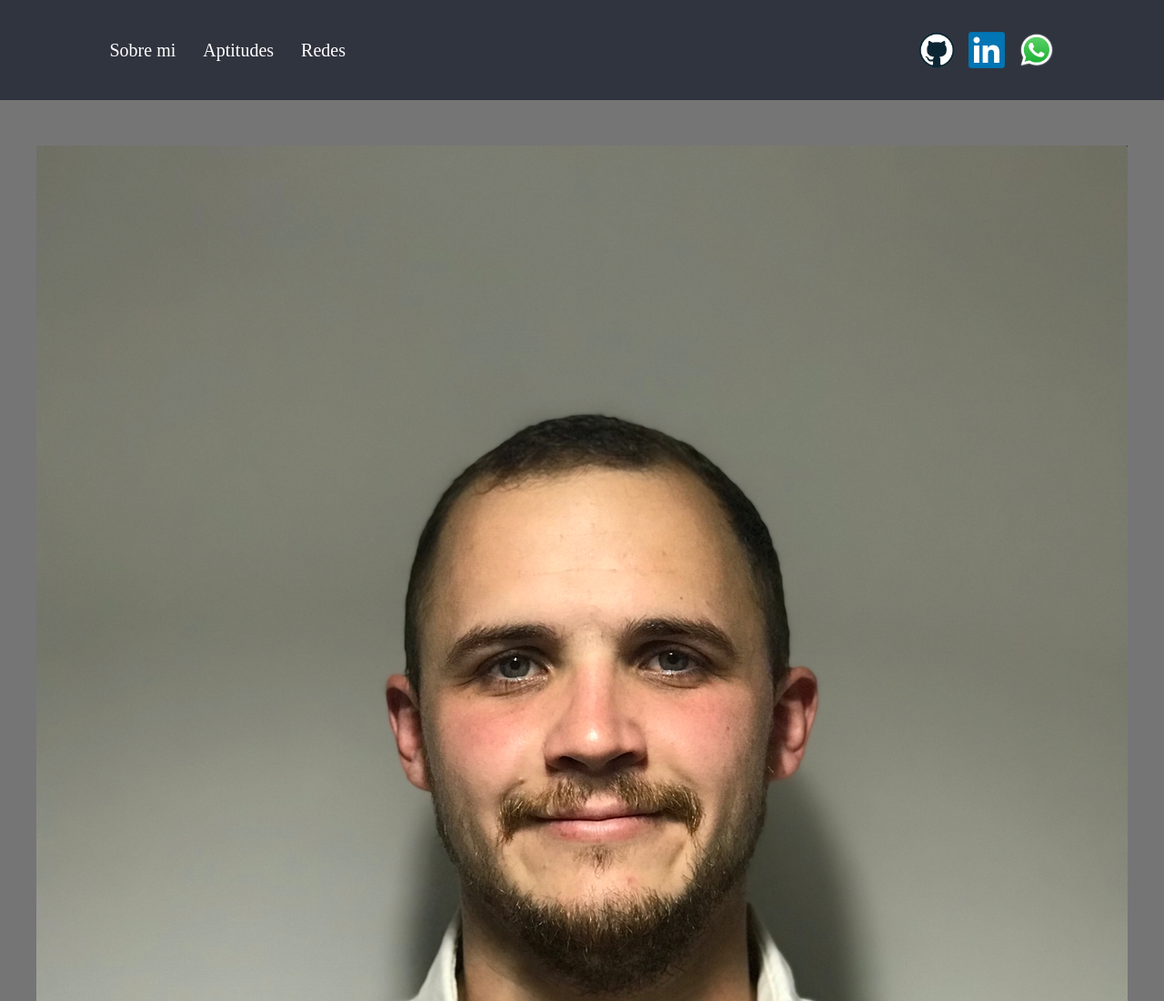
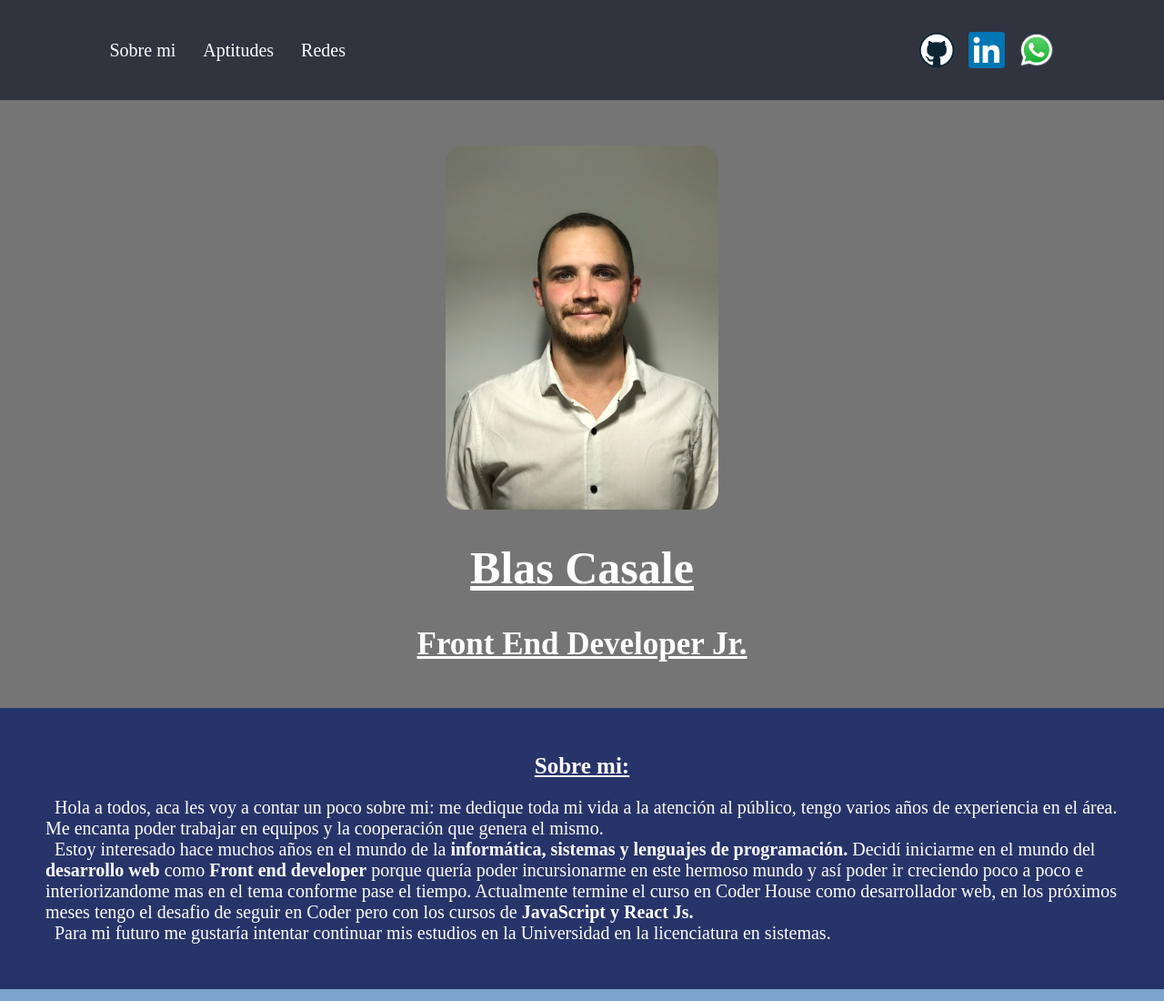
Before and after one commit to BlasCasale/Portfolio, a website: page index.html in a window 1280 px wide. Shown: the top 1100 px of the page at 91% size. Drawn offline with Linux system fonts and the light colour scheme.

Commit message:
todo listisimo

```diff
--- a/index.html
+++ b/index.html
@@ -45,7 +45,7 @@
 
     <!-- Mi foto y nombre -->
     <section class="caja__intro">
-        <img src="img/WhatsApp Image 2022-12-19 at 21.53.53.jpeg" alt="Foto personal">
+        <img src="img/WhatsApp Image 2022-12-19 at 21.53.53.jpeg" alt="Foto personal" class="fotoMia">
             <h1>Blas Casale</h1>
             <h2>Front End Developer Jr.</h2>
     </section>
--- a/scss/_mediaQuerie.scss
+++ b/scss/_mediaQuerie.scss
@@ -7,6 +7,10 @@
             @include flexRow;
             gap: 1.5rem;
         }
+    }
+    .fotoMia {
+        @include sizes (30rem, 40rem);
+        border-radius: 2rem;
     }
 
     /* Mi foto y nombre*/
```
Also changed, not shown: css/styles.css, 1 other file.
